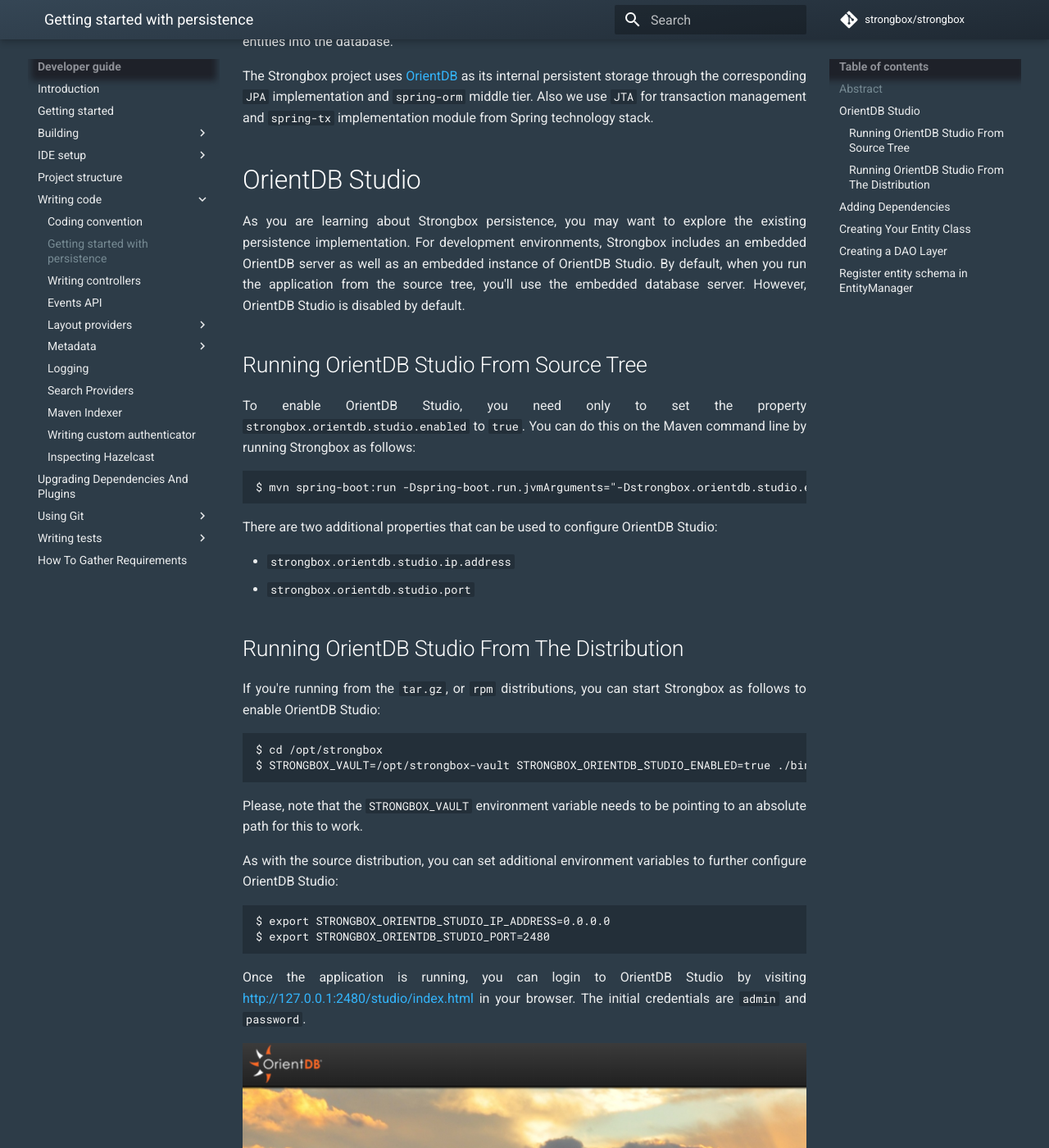
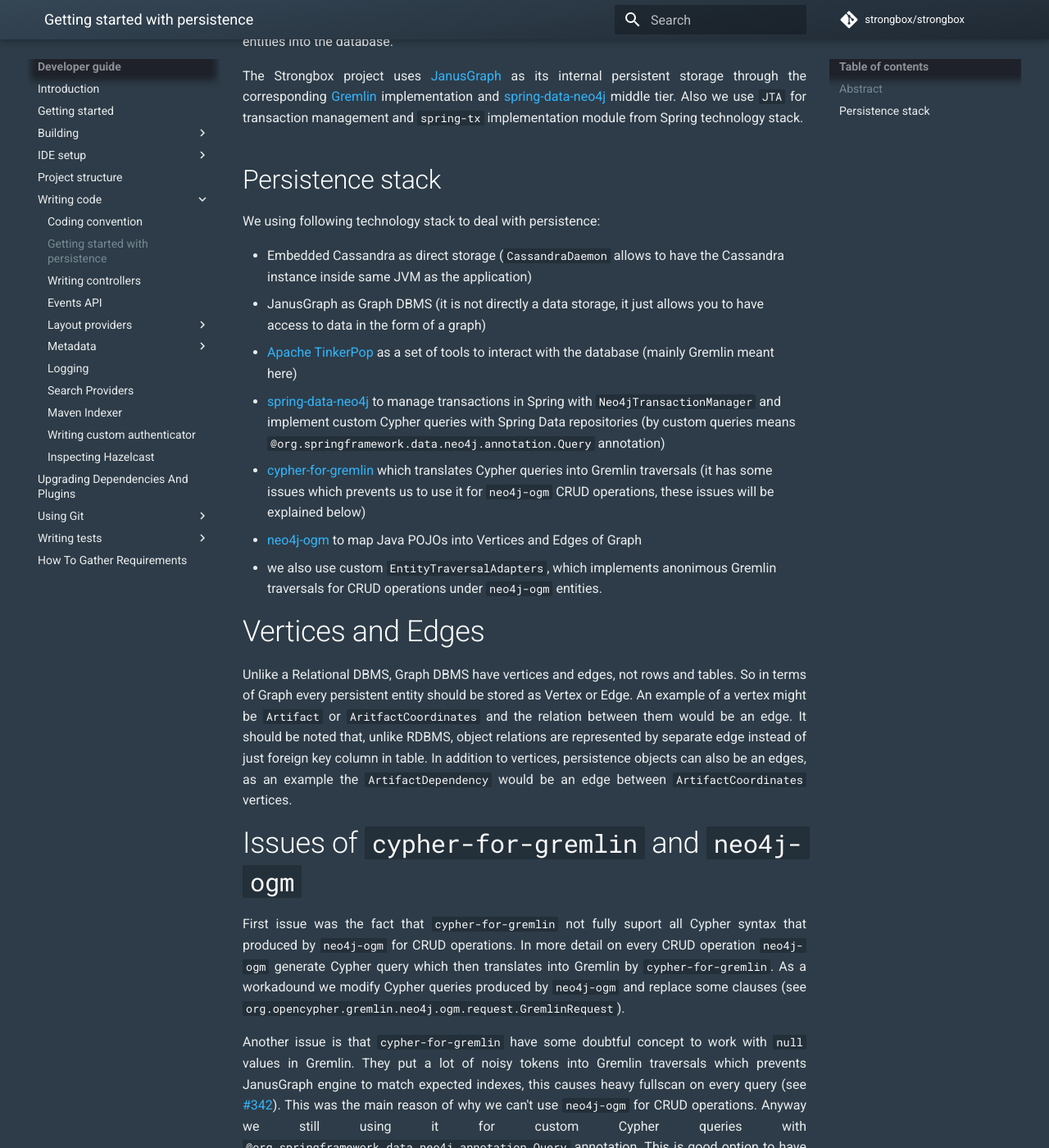
Before and after one commit to strongbox/strongbox-docs, an MkDocs documentation site: the page built from docs/developer-guide/getting-started-with-persistence.md, in a window 1280 px wide and 1400 px high, scrolled down 257 px. Shown: the whole window at 82% size. Built offline with MkDocs 1.6.1 and Material for MkDocs 9.7.7, drawn with Linux system fonts in a browser that asks for light colours; comment, search, counter and statistics services are not loaded; some of the changed text lies outside the part shown.

Commit message:
issues/1649 Getting started with persistence Documentation

````diff
--- a/docs/developer-guide/getting-started-with-persistence.md
+++ b/docs/developer-guide/getting-started-with-persistence.md
@@ -4,61 +4,36 @@
 
 This page contains explanations and code samples for developers who need to store their entities into the database.
 
-The Strongbox project uses [OrientDB](http://orientdb.com/orientdb/) as its internal persistent storage through the
-corresponding `JPA` implementation and `spring-orm` middle tier. Also we use `JTA` for transaction management and
-`spring-tx` implementation module from Spring technology stack.
+The Strongbox project uses [JanusGraph](https://janusgraph.org/) as its internal persistent storage through the
+corresponding [Gremlin](https://tinkerpop.apache.org/gremlin.html) implementation and [spring-data-neo4j](https://spring.io/projects/spring-data-neo4j#overview) middle tier. Also we use `JTA` for transaction management and `spring-tx` implementation module from Spring technology stack.
 
-## OrientDB Studio
+## Persistence stack
 
-As you are learning about Strongbox persistence, you may want to explore the existing persistence implementation.
-For development environments, Strongbox includes an embedded OrientDB server as well as an embedded instance of
-OrientDB Studio. By default, when you run the application from the source tree, you'll use the embedded database
-server. However, OrientDB Studio is disabled by default.
+We using following technology stack to deal with persistence:
 
-### Running OrientDB Studio From Source Tree
+ - Embedded Cassandra as direct storage (`CassandraDaemon` allows to have the Cassandra instance inside same JVM as the application)
+ - JanusGraph as Graph DBMS (it is not directly a data storage, it just allows you to have access to data in the form of a graph)
+ - [Apache TinkerPop](http://tinkerpop.apache.org/docs/current/reference/)  as a set of tools to interact with the database (mainly Gremlin meant here)
+ - [spring-data-neo4j](https://github.com/spring-projects/spring-data-neo4j) to manage transactions in Spring with `Neo4jTransactionManager` and implement custom Cypher queries with Spring Data repositories (by custom queries means `@org.springframework.data.neo4j.annotation.Query` annotation)
+ - [cypher-for-gremlin](https://github.com/opencypher/cypher-for-gremlin) which translates Cypher queries into Gremlin traversals (it has some issues which prevents us to use it for `neo4j-ogm` CRUD operations, these issues will be explained below)
+ - [neo4j-ogm](https://github.com/neo4j/neo4j-ogm) to map Java POJOs into Vertices and Edges of Graph
+ - we also use custom `EntityTraversalAdapters`, which implements anonimous Gremlin traversals for CRUD operations under `neo4j-ogm` entities.
 
-To enable OrientDB Studio, you need only to set the property `strongbox.orientdb.studio.enabled` to `true`. You
-can do this on the Maven command line by running Strongbox as follows:
+# Vertices and Edges
 
-```
-$ mvn spring-boot:run -Dspring-boot.run.jvmArguments="-Dstrongbox.orientdb.studio.enabled=true"
-```
+Unlike a Relational DBMS, Graph DBMS have vertices and edges, not rows and tables. So in terms of Graph every persistent entity should be stored as Vertex or Edge. An example of a vertex might be `Artifact` or `AritfactCoordinates` and the relation between them would be an edge. It should be noted that, unlike RDBMS, object relations are represented by separate edge instead of just foreign key column in table. In addition to vertices, persistence objects can also be an edges, as an example the `ArtifactDependency` would be an edge between `ArtifactCoordinates` vertices.
 
-There are two additional properties that can be used to configure OrientDB Studio:
+# Issues of `cypher-for-gremlin` and `neo4j-ogm`
 
-- `strongbox.orientdb.studio.ip.address`
-- `strongbox.orientdb.studio.port`
+First issue was the fact that `cypher-for-gremlin` not fully suport all Cypher syntax that produced by `neo4j-ogm` for CRUD operations. In more detail on every CRUD operation `neo4j-ogm` generate Cypher query which then translates into Gremlin by `cypher-for-gremlin`. As a workadound we modify Cypher queries produced by `neo4j-ogm` and replace some clauses (see `org.opencypher.gremlin.neo4j.ogm.request.GremlinRequest`).
 
-### Running OrientDB Studio From The Distribution
+Another issue is that `cypher-for-gremlin` have some doubtful concept to work with `null` values in Gremlin. They put a lot of noisy tokens into Gremlin traversals which prevents JanusGraph engine to match expected indexes, this causes heavy fullscan on every query (see [#342](https://github.com/opencypher/cypher-for-gremlin/issues/342)).  This was the main reason of why we can't use `neo4j-ogm` for CRUD operations.
+Anyway we still using it for custom Cypher queries with `@org.springframework.data.neo4j.annotation.Query` annotation. This is good option to have Cypher queries  instead of Gremlin because it looks more clear and takes less time to read existing and write new queries.
 
-If you're running from the `tar.gz`, or `rpm` distributions, you can start Strongbox as follows to enable OrientDB Studio:
+## Gremlin Server
 
-```
-$ cd /opt/strongbox
-$ STRONGBOX_VAULT=/opt/strongbox-vault STRONGBOX_ORIENTDB_STUDIO_ENABLED=true ./bin/strongbox console
-```
+`TODO`
 
-Please, note that the `STRONGBOX_VAULT` environment variable needs to be pointing to an absolute path for this to work.
-
-As with the source distribution, you can set additional environment variables to further configure OrientDB Studio:
-
-```
-$ export STRONGBOX_ORIENTDB_STUDIO_IP_ADDRESS=0.0.0.0
-$ export STRONGBOX_ORIENTDB_STUDIO_PORT=2480
-```
-
-Once the application is running, you can login to OrientDB Studio by visiting
-http://127.0.0.1:2480/studio/index.html in your browser. The initial credentials are `admin` and `password`.
-
-![Login Screen](/assets/screenshots/orientdb-studio/login-screen.png)
-
-After your login, you'll land on the Browse Screen, which allows you to query the embedded database.
-
-![Browse Screen](/assets/screenshots/orientdb-studio/browse-screen.png)
-
-Finally, you can explore the schema defined in the database by clicking `SCHEMA`.
-
-![Schema Screen](/assets/screenshots/orientdb-studio/schema-screen.png)
 
 ## Adding Dependencies
 
@@ -75,173 +50,60 @@
 </dependency>
 ```
 
-Notice that there is no need to define any direct dependencies on OrientDB or Spring Data - it's already done via
+Notice that there is no need to define any direct dependencies on JanusGraph or Spring Data - it's already done via
 the `strongbox-data-service` module.
 
 ## Creating Your Entity Class
 
 Let's now assume that you have a POJO and you need to save it to the database (and that you probably have at least
-CRUD operation's implemented in it as well). Place your code under the `org.carlspring.strongbox.domain.yourstuff`
-package. For the sake of the example, let's pick `MyEntity` as the name of your entity.
+CRUD operation's implemented in it as well). Place your code under the `org.carlspring.strongbox.domain`
+package. For the sake of the example, let's pick `PetEntity` as the name of your entity.
 
 If you want to store that entity properly you need to adopt the following rules:
 
-* Extend the `org.carlspring.strongbox.data.domain.GenericEntity` class to inherit all required fields and logic from
-  the superclass.
-* Define getters and setters according to the `JavaBeans` coding convention for all non-transient properties in your
-  class.
-* Define a default empty constructor for safety (even if the compiler will create one for you, if you don't define any
-  other constructors) and follow the `JPA` and `java.io.Serializable` standards.
-* Override the `equals() `and `hashCode()` methods according to java `hashCode` contract (because your entity could be
-  used in collection classes such as `java.util.Set` and if you don't define such methods properly other developers or
-  yourself will be not able to use your entity).
-* _Optional_ - define a `toString()` implementation to let yourself and other developers see something meaningful in
-  the debug messages.
+* Create the interface for your entity with all getters and setters that required to interact with the entity according to the `JavaBeans` coding convention. This interface should extend `org.carlspring.strongbox.data.domain.DomainObject`. The need for an interface is due to hide the implementation specific to underlying database, such as inheritance strategy.
+* Create the entity class which implements the above interface and have the `org.carlspring.strongbox.data.domain.DomainEntity` as the superclass.
+* Define a default empty constructor, this would need to create entity instance from `neo4j-ogm` internals.
 
 The complete source code example that follows all requirements should look something like this:
 
 ```java
 package org.carlspring.strongbox.domain;
 
-import org.carlspring.strongbox.data.domain.GenericEntity;
-
-import com.google.common.base.Objects;
-
-public class MyEntity
-        extends GenericEntity
+public class PetEntity
+        extends DomainEntity
+        implements Pet
 {
 
-    private String property;
+    private Integer age;
 
-    public MyEntity()
+    public PetEntity()
     {
     }
 
-    public String getProperty()
+    @Override
+    public Integer getAge()
     {
-        return property;
-    }
-
-    public void setProperty(String property)
-    {
-        this.property = property;
+        return age;
     }
 
     @Override
-    public boolean equals(Object o)
+    public void setAge(Integer age)
     {
-        if (this == o)
-        {
-            return true;
-        }
-        if (o == null || getClass() != o.getClass())
-        {
-            return false;
-        }
-
-        MyEntity myEntity = (MyEntity) o;
-
-        return Objects.equal(property, myEntity.property);
+        this.age = age;
     }
-
-    @Override
-    public int hashCode()
-    {
-        return Objects.hashCode(property);
-    }
-
-    @Override
-    public String toString()
-    {
-        final StringBuilder sb = new StringBuilder("MyEntity{");
-        sb.append("property='").append(property).append('\'');
-        sb.append('}');
-
-        return sb.toString();
-    }
-}
-```
-
-## Creating a DAO Layer
-
-First of all you will need to extend the `CrudService` with the second type parameter that corresponds to your ID's data type. Usually it's just strings.
-
-
-!!! tip "To read more about ID's in OrientDB, check the <a href='http://orientdb.com/docs/2.0/orientdb.wiki/Tutorial-Record-ID.html' target='_blank'>manual</a>"
-
-```java
-package org.carlspring.strongbox.users.service;
-
-import org.carlspring.strongbox.data.service.CrudService;
-import org.carlspring.strongbox.users.domain.MyEntity;
-
-import org.springframework.transaction.annotation.Transactional;
-
-/**
- * CRUD service for managing {@link MyEntity} entities.
- *
- * @author Alex Oreshkevich
- */
-@Transactional
-public interface MyEntityService
-        extends CrudService<MyEntity, String>
-{
-
-    MyEntity findByProperty(String property);
 
 }
 ```
 
-After that you will need to define an implementation of your service class.
+# Gremlin Repositories
 
-Follow these rules for the service implementation:
+As mentioned above besides `neo4j-ogm` we were forced to have custom CRUD implementation based on Gremlin. This has its advantages as it allow for us to optimize OGM entities and make them faster then common `neo4j-ogm` provide out of the box.  The main thing of the Gremlin based CRUD is `EntityTraversalAdapter` which is a strategy for create/update, read/delete operations. The concrete `EntityTraversalAdapter` provide anonymous traversals for each of the operations on specific entity type. These traversals used in Gremlin based repositories to perform common CRUD operations. The `EntityTraversalAdapter` implementations can also use each other to support relations between entities, inheritance and cascade operations.
 
-* Inherit your CRUD service from `CommonCrudService<MyEntity>` class;
-* Name it like your service interface with an `Impl` suffix, for example `MyEntityServiceImpl`;
-* Annotate your class with the Spring `@Service` and `@Transactional` annotations;
-* Do **not** define your service class as public and use interface instead of class for injection (with `@Autowired`);
-  this follows the best practice principles from Joshua Bloch 'Effective Java' book called Programming to Interface;
-* _Optional_ - define any methods you need to work with your `MyEntity` class; these methods mostly should be based on
-  common API form `javax.persistence.EntityManager`, or custom queries (see example below);
+## Creating a `EntityTraversalAdapter`
+`TODO`
 
-* !!! warning "Avoid query parameters construction through string concatenation!"
-      Please avoid using query parameter construction through string concatenation!
-      This usually leads to [SQL Injection](https://en.wikipedia.org/wiki/SQL_injection) issues!
-      Bad query example:
-      `String sQuery = "select * from MyEntity where proprety='" + propertyValue + "'"`;
-      What you should do instead is to create a service which does properly assigns the parameters.
-      Here's an example service:
-      ```java
-      @Transactional
-      public class MyEntityServiceImpl
-              extends CommonCrudService<MyEntity> implements MyEntityService
-      {
-          public MyEntity findByProperty(String property)
-          {
-              String sQuery = "select * from MyEntity where property = :propertyValue";
+## Creating a `Repository`
+`TODO`
 
-              OSQLSynchQuery<Long> oQuery = new OSQLSynchQuery<Long>(sQuery);
-              oQuery.setLimit(1);
-
-              HashMap<String, String> params = new HashMap<String, String>();
-              params.put("propertyValue", property);
-
-              List<MyEntity> resultList = getDelegate().command(oQuery).execute(params);
-              return !resultList.isEmpty() ? resultList.iterator().next() : null;
-          }
-      }
-      ```
-
-## Register entity schema in EntityManager
-Before using entities you will need to register them. Consider the following example:
-
-```java
-@Inject
-private OEntityManager oEntityManager;
-
-@PostConstruct
-public void init()
-{
-    oEntityManager.registerEntityClass(MyEntity.class);
-}
 ```
````
